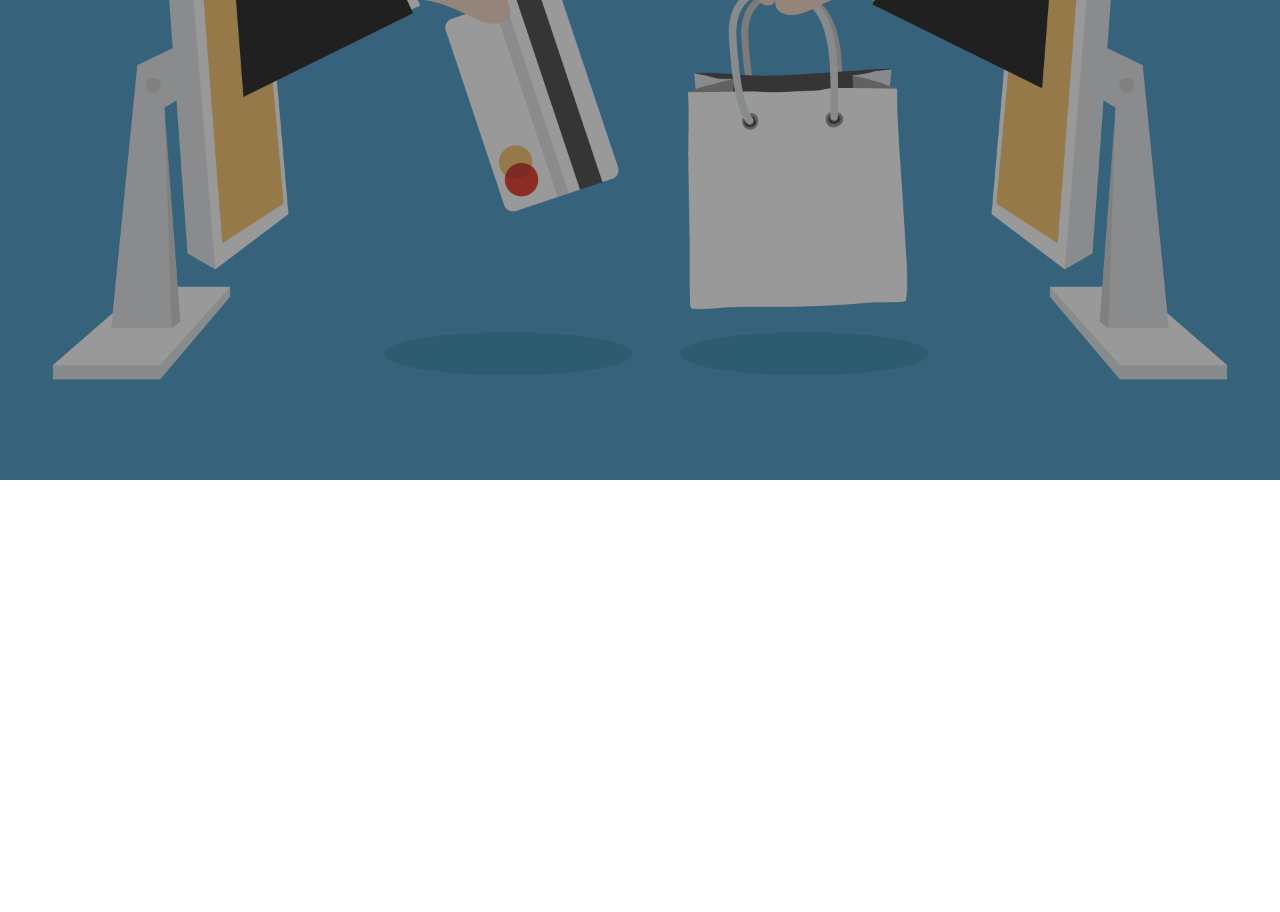
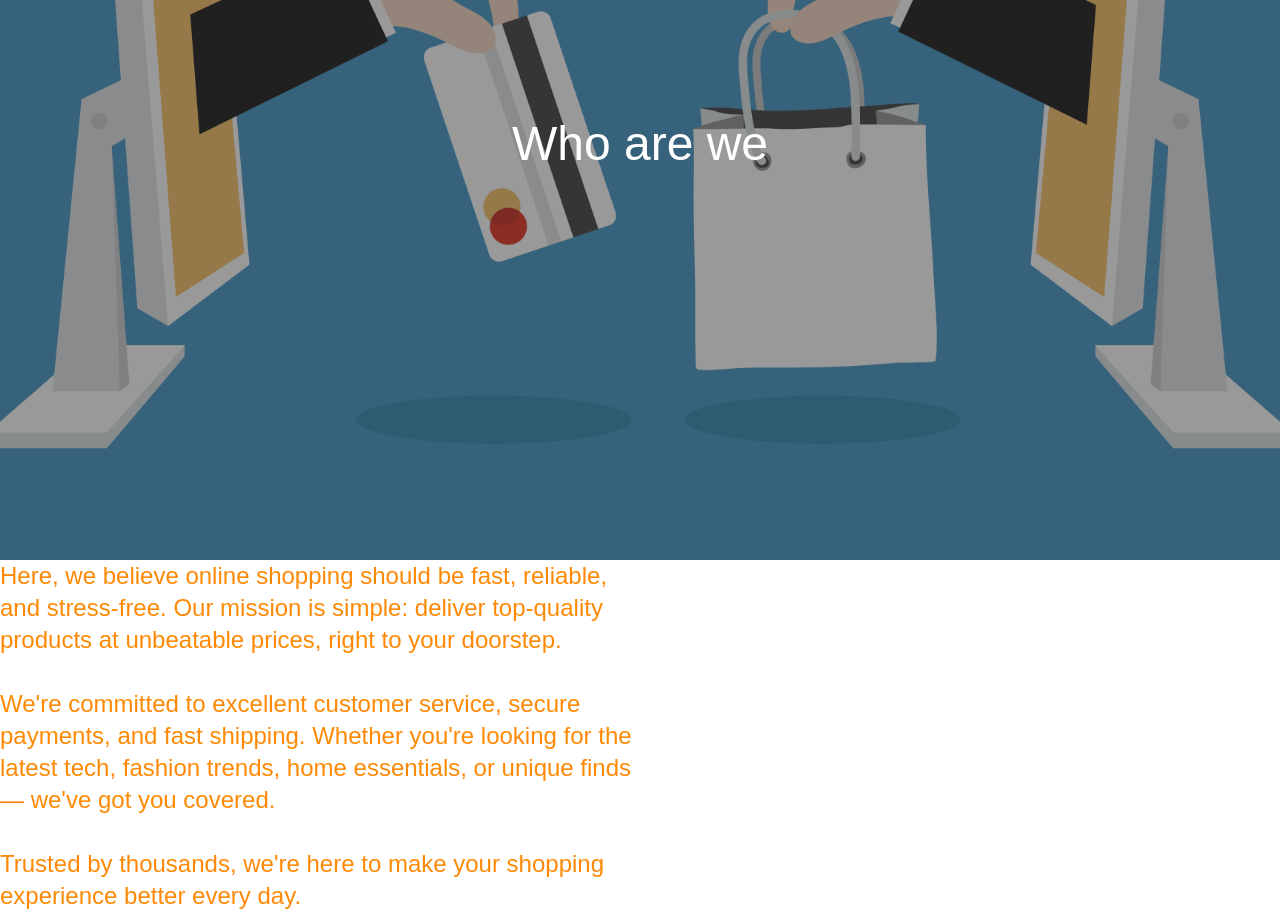
Before and after one commit to karlo34/nextjs-store, a Next.js app: page /aboutUs in a window 1280 px wide. Shown: the part 240-1152 px from the top of the page. Before the commit the page ends 800 px from the top, so only its background shows below. Built offline with nearby package versions, Linux system fonts and the light colour scheme.

Commit message:
The most basic login

```diff
--- a/pages/aboutUs.jsx
+++ b/pages/aboutUs.jsx
@@ -1,9 +1,36 @@
 
 const aboutUs = () => {
-    return(
-        <div className="relative inset-0">
-            <img src='/about-us-bg.png' alt="aaaa" className="relative z-10 h-100vh w-full"/>
-            <div className="bg-black h-25 z-20 absolute inset-0 opacity-40 w-full h-full object-cover">
+    return (
+        <div className="relative h-screen"> {/* Full viewport height container */}
+            {/* Background image */}
+            <img
+                src='/about-us-bg.png'
+                alt="About Us Background"
+                className="absolute inset-0 w-full h-full object-cover z-10"
+            />
+
+            {/* Dark overlay */}
+            <div className="absolute inset-0 bg-black opacity-40 z-20"></div>
+
+            {/* Content container - centered */}
+            <div className="relative z-30 h-full flex flex-col justify-center items-center text-center px-4">
+                {/* Title */}
+                <h1 className="text-5xl text-white mb-8">Who are we</h1>
+
+            </div>
+            {/* Description */}
+            <div className="max-w-[50%]"> {/* Changed from max-w-1/2 */}
+                <h2 className="text-orange-400 text-2xl">
+                    Here, we believe online shopping should be fast, reliable, and stress-free.
+                    Our mission is simple: deliver top-quality products at unbeatable prices,
+                    right to your doorstep.
+                    <br /><br />
+                    We're committed to excellent customer service, secure payments, and fast shipping.
+                    Whether you're looking for the latest tech, fashion trends, home essentials,
+                    or unique finds — we've got you covered.
+                    <br /><br />
+                    Trusted by thousands, we're here to make your shopping experience better every day.
+                </h2>
             </div>
         </div>
     )
--- a/pages/login.jsx
+++ b/pages/login.jsx
@@ -1,7 +1,50 @@
+import { useState } from 'react';
 const logIn = () => {
-    return(
+    const [logIn, setLogIn] = useState(true);
+    const changeForm = ()  => {
+        if(logIn){
+            setLogIn(false);
+        }
+        else{
+            setLogIn(true);
+        }
+    }
+    return (
         <div>
-            <h1>LogIn</h1>
+            {
+                logIn ? (
+                    <div id="login">
+                        <h1>Log in</h1>
+                        <label htmlFor="">Email:</label><br />
+                        <input className="bg-white" type="email" name="" id="" /><br />
+
+                        <label htmlFor="">Password</label><br />
+                        <input className="bg-white" type="password" /><br />
+
+                        <button type="submit">Log in</button><br />
+                        <button onClick={changeForm}>Dont have an account</button>
+                    </div>
+                ) : (
+                    <div id='signup'>
+                        <h1>Sign up</h1>
+                        <label htmlFor="">Username:</label><br />
+                        <input className="bg-white" type="text" placeholder='username'/><br />
+
+                        <label htmlFor="">Email:</label><br />
+                        <input className="bg-white" type="email" name="" id="" /><br />
+
+                        <label htmlFor="">Password</label><br />
+                        <input className="bg-white" type="password" /><br />
+
+                        <label htmlFor="">Confirm password</label><br />
+                        <input className="bg-white" type="password" /><br />
+
+                        <button type="submit">Sign in</button><br />
+                        <button onClick={changeForm}>Already have an account</button>
+                    </div>
+                   )
+            }
+
         </div>
     )
 }
--- a/pages/navbar.jsx
+++ b/pages/navbar.jsx
@@ -10,7 +10,7 @@ const Navbar = ({ currentValue, onValueChange }) => {
                 <h1 onClick={() => onValueChange('home')} id="home" className={`cursor-pointer ${currentValue === 'home' ? 'text-yellow-400 underline underline-offset-5 border-yellow-400' : 'text-white'}`}>Home</h1>
                 <h1 onClick={() => onValueChange('login')} id="login" className={`cursor-pointer ${currentValue === 'login' ? 'text-yellow-400 underline underline-offset-5 border-yellow-400' : 'text-white'}`}>Log in</h1>
                 <h1 onClick={() => onValueChange('cart')} id="cart" className={`cursor-pointer ${currentValue === 'cart' ? 'text-yellow-400 underline underline-offset-5 border-yellow-400' : 'text-white'}`}>Cart</h1>
-                <h1 onClick={() => onValueChange('aboutUs')} id="aboutUs" className={`curser-pointer ${currentValue === 'aboutUs' ? 'text-yellow-400 underline underline-offset-5 border-yellow-400' : 'text-white'}`}>About us</h1>
+                <h1 onClick={() => onValueChange('aboutUs')} id="aboutUs" className={`cursor-pointer ${currentValue === 'aboutUs' ? 'text-yellow-400 underline underline-offset-5 border-yellow-400' : 'text-white'}`}>About us</h1>
             </div>
         </div>
     );
```
